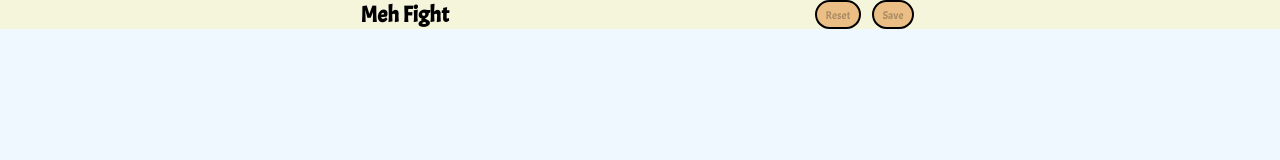
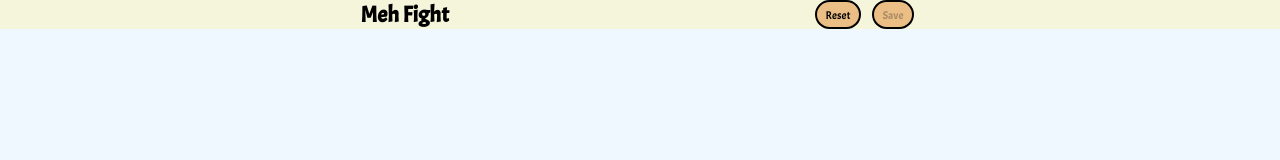
Before and after one commit to davidbarbi3r/meh-fight-ts, a React (Create React App) app: page /meh-fight-ts/game in a window 1280 px wide. Shown: the top 160 px of the page. Built offline with nearby package versions, Linux system fonts and the light colour scheme.

Commit message:
:sparkles: Able reset btn

```diff
--- a/src/components/game/BattleGround.tsx
+++ b/src/components/game/BattleGround.tsx
@@ -10,7 +10,6 @@ import { gameStatus } from "../../interfaces/Game";
 import "../../style/Responsive.css";
 
 interface BattleGroundProps {
-  resetGame: () => void;
   heroSelected: HeroModel;
   initalHero: HeroModel;
   currentEnemy: EnemyModel;
@@ -25,7 +24,6 @@ interface BattleGroundProps {
 }
 
 function BattleGround({
-  resetGame,
   heroSelected,
   currentEnemy,
   hand,
@@ -42,7 +40,7 @@ function BattleGround({
 
   return (
     <div className="App">
-      <Header resetGame={resetGame} />
+      <Header/>
       <section className="App-game-container">
         <div className="App-game-players-container">
           <Hero
--- a/src/components/layout/Header.tsx
+++ b/src/components/layout/Header.tsx
@@ -1,11 +1,19 @@
+import { useNavigate } from "react-router-dom";
 import "../../style/Header.css"
 
-function Header(props: any) {
+
+function Header() {
+    const navigate = useNavigate()
+
+    const resetGame = (): void => {
+        navigate("/meh-fight-ts")
+      };
+
     return (
         <header>
             <h1>Meh Fight</h1>
             <div className="Header-rack-btn">
-                <button className="std-btn" onClick={props.resetGame} disabled>Reset</button>
+                <button className="std-btn" onClick={resetGame}>Reset</button>
                 <button className="std-btn" disabled>Save</button>
             </div>
         </header>
```
